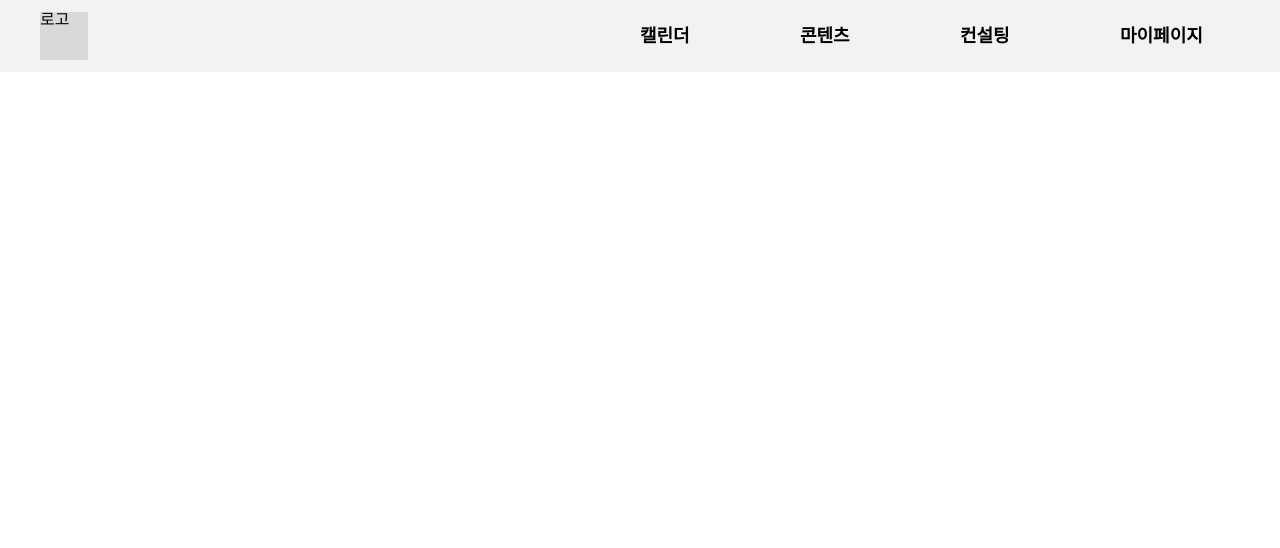
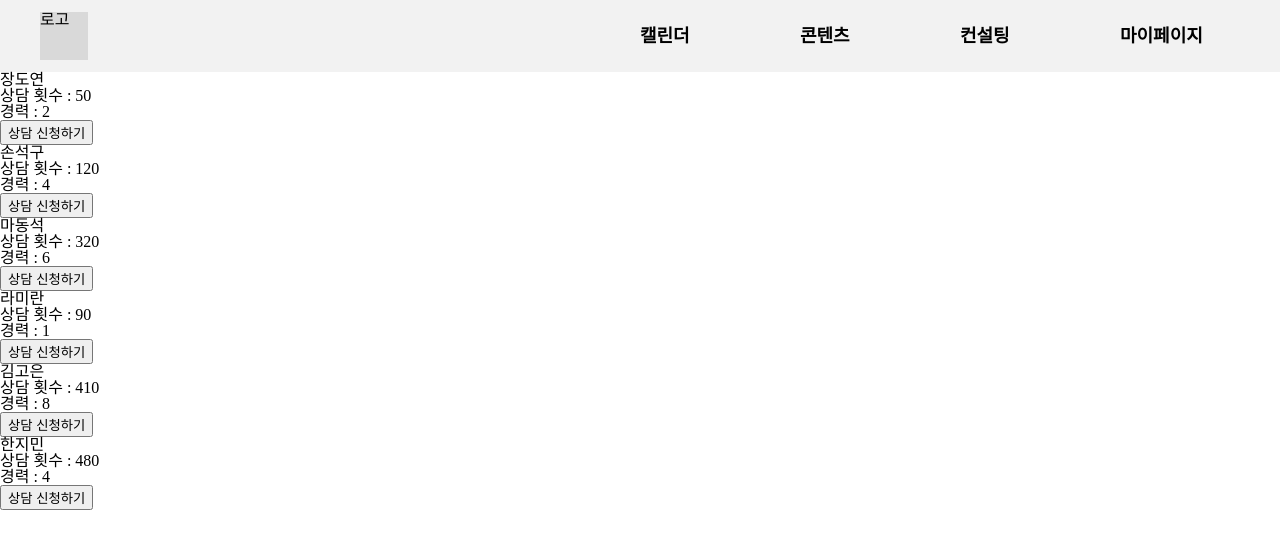
Before and after one commit to jisooooooooooo/Hackathon, a React (Create React App) app: page /nutritionist in a window 1280 px wide. Shown: the top 548 px of the page. Built offline with nearby package versions, Linux system fonts and the light colour scheme.

Commit message:
feat: consult page

```diff
--- a/src/App.js
+++ b/src/App.js
@@ -9,7 +9,9 @@ import ConsultingPage from "./pages/Consult";
 import ContentsPage from "./pages/ContentPage";
 import TodayFood from "./pages/TodayFood";
 import MainPage from "./pages/MainPage";
-
+import MyPage from "./pages/MyPage";
+import NutritionistPage from "./pages/NutritionistPage";
+import Chatbot from "./components/chatbot";
 function App() {
   return (
     <BrowserRouter>
@@ -20,7 +22,9 @@ function App() {
         <Route path="/calendar" element={<CalendarPage />} />
         <Route path="/contents" element={<ContentsPage />} />
         <Route path="/consulting" element={<ConsultingPage />} />
-        {/* <Route path="/my-page" element={<MyPage />} /> */}
+        <Route path="/my-page" element={<MyPage />} />
+        <Route path="/nutritionist" element={<NutritionistPage />} />
+        <Route path="/chatbot" element={<Chatbot />} />
       </Routes>
     </BrowserRouter>
   );
--- /dev/null
+++ b/src/components/nutritionist.js
@@ -0,0 +1,14 @@
+import React from "react";
+import "../Styles/NutriPage.css";
+const Nutritionist = ({ id, name, numConsult, experience }) => {
+  return (
+    <div>
+      <div>{name}</div>
+      <div>상담 횟수 : {numConsult}</div>
+      <div>경력 : {experience}</div>
+      <button>상담 신청하기</button>
+    </div>
+  );
+};
+
+export default Nutritionist;
--- /dev/null
+++ b/src/nutritionistData.json
@@ -0,0 +1,40 @@
+{
+  "nutritList": [
+    {
+      "id": 1,
+      "name": "장도연",
+      "numConsult": 50,
+      "experience": 2
+    },
+    {
+      "id": 2,
+      "name": "손석구",
+      "numConsult": 120,
+      "experience": 4
+    },
+    {
+      "id": 3,
+      "name": "마동석",
+      "numConsult": 320,
+      "experience": 6
+    },
+    {
+      "id": 4,
+      "name": "라미란",
+      "numConsult": 90,
+      "experience": 1
+    },
+    {
+      "id": 5,
+      "name": "김고은",
+      "numConsult": 410,
+      "experience": 8
+    },
+    {
+      "id": 6,
+      "name": "한지민",
+      "numConsult": 480,
+      "experience": 4
+    }
+  ]
+}
--- a/src/ChildInfo.js
+++ b/src/pages/ChildInfoPage.js
@@ -1,5 +1,5 @@
 import React from "react";
-import "./ChildInfo.css";
+import "./ChildInfoPage.css";
 import { useState } from "react";
 
 function Info() {
--- a/src/pages/Consult.js
+++ b/src/pages/Consult.js
@@ -1,13 +1,14 @@
 // ConsultingPage.js
 import React from "react";
+import { Link } from "react-router-dom";
+import "../Styles/Consult.css"
 
 const ConsultingPage = () => {
   return (
     <div>
-      <h2>컨설팅 페이지</h2>
-
+      <Link to={"/nutritionist"}>영양사 고르기</Link>
+      <Link to={"/chatbot"}>상담채팅</Link>
     </div>
   );
 };
-
 export default ConsultingPage;
--- a/src/MyPage.js
+++ b/src/pages/MyPage.js
@@ -1,9 +1,7 @@
 import React from "react";
 
 function myPage() {
-  return <div>
-
-  </div>;
+  return <div>마이페이지 입니다.</div>;
 }
 
 export default myPage;
--- /dev/null
+++ b/src/pages/NutritionistPage.js
@@ -0,0 +1,20 @@
+import React from "react";
+import nutriData from "../nutritionistData.json";
+import Nutritionist from "../components/nutritionist";
+
+function nutri() {
+  return (
+    <div>
+      {nutriData.nutritList.map((value) => (
+        <Nutritionist
+          key={value.id}
+          id={value.id}
+          name={value.name}
+          numConsult={value.numConsult}
+          experience={value.experience}
+        />
+      ))}
+    </div>
+  );
+}
+export default nutri;
```
Also changed, not shown: src/Styles/ChildInfoPage.css (renamed from src/ChildInfoPage.css), src/Styles/Consult.css (added), src/Styles/NutriPage.css (added).
